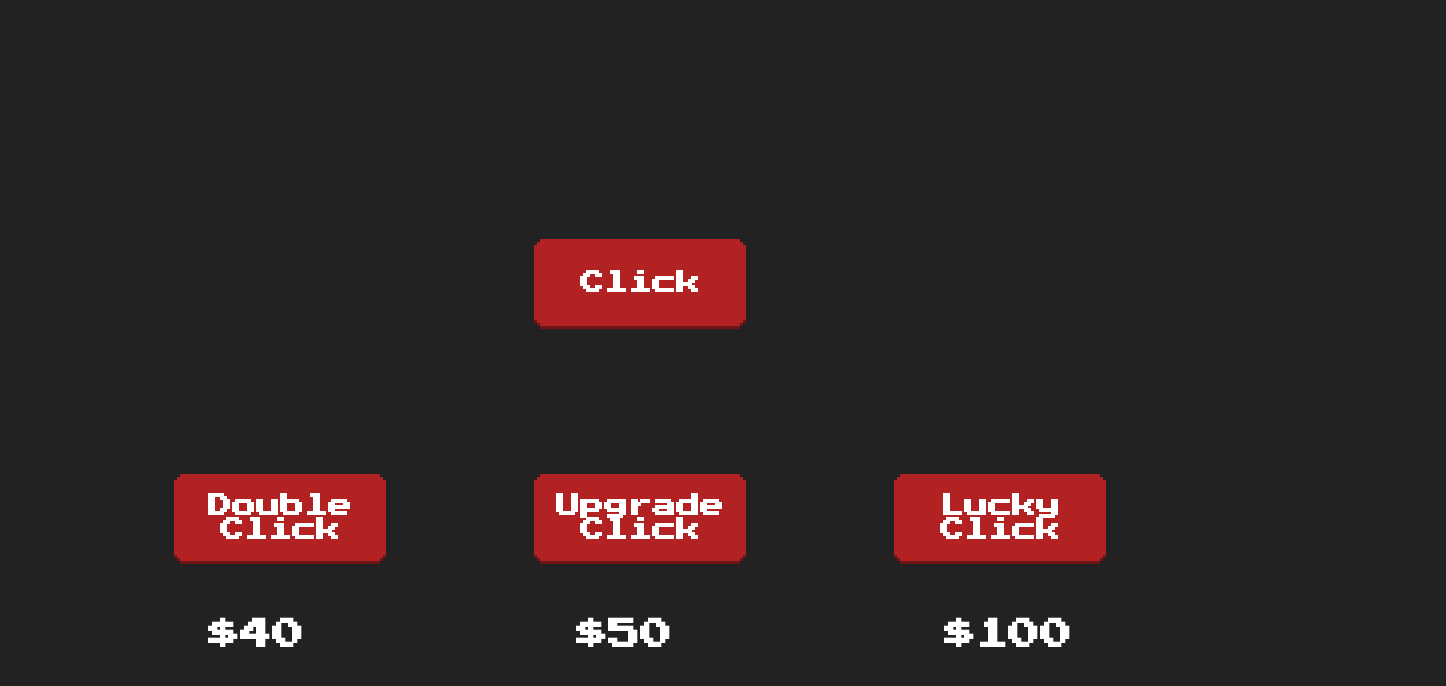
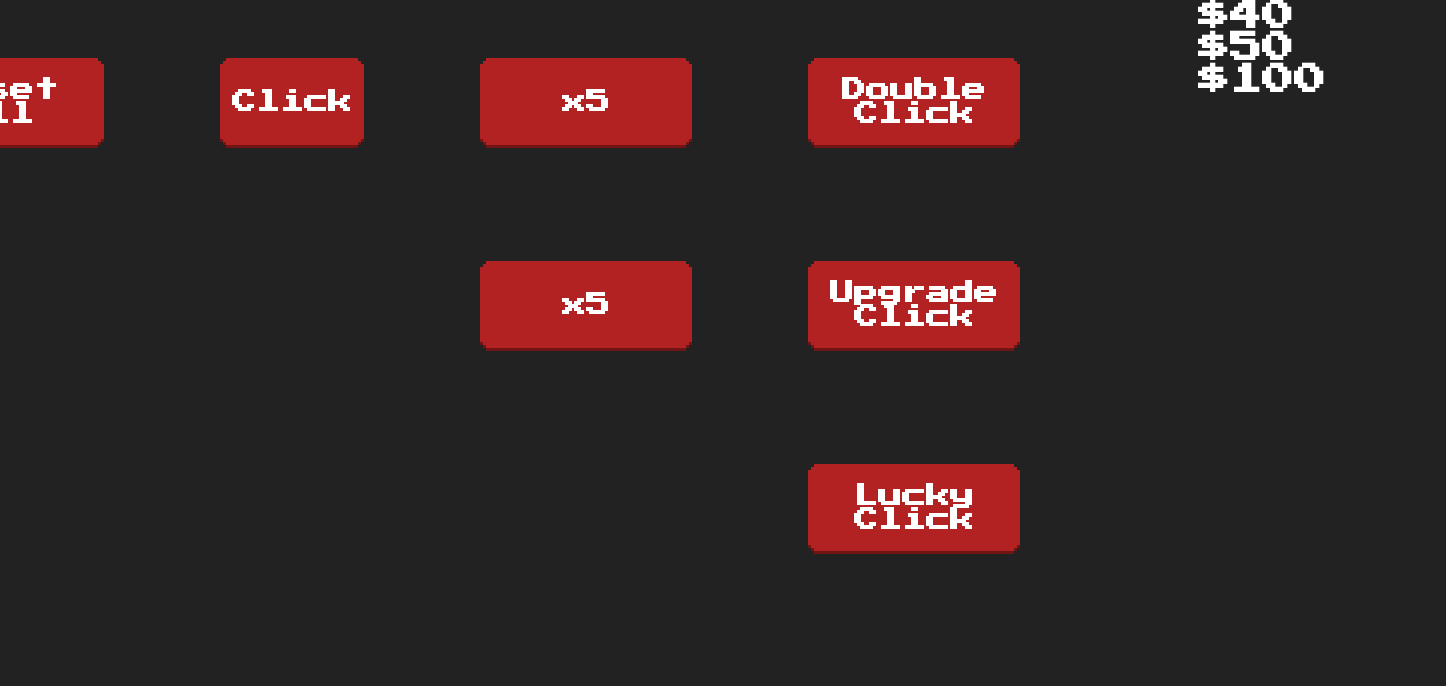
Before and after one commit to AwesomeWhiteWolf/clicker, a plain HTML site: page index.html in a window 1280 px wide. Shown: the whole page, 1446 px wide, since content can reach past the window. Drawn offline with Linux system fonts and the light colour scheme.

Commit message:
Update index.html

```diff
--- a/index.html
+++ b/index.html
@@ -8,7 +8,11 @@
 	<link rel="stylesheet" href="CLICKER.css">
 </head>
 <body>
-	<main>
+	<header>
+		<div id="luckyText"></div>
+		<button class="btn" id="reset">Reset All</button>
+	</header>
+
 	<div id="display"></div>
 
 	<div id="prof"></div>
@@ -17,18 +21,20 @@
 
 	<div id="counter"></div>
 
+	<div id="x">
+		<button class="mini btn" id="miniU">x5</button>
+		<button class="mini btn" id="miniL">x5</button>
+	</div>
 	<div id="upgade">
 		<button class="btn" id="double">Double Click</button>
 		<button class="btn" id="upgrade">Upgrade Click</button>
 		<button class="btn" id="lucky">Lucky Click</button>
 	</div>
 	<div id="costBlock">
-			<h2 class="cost">$40</h2>
-			<h2 class="cost">$50</h2>
-			<h2 class="cost">$100</h2>
+		<h2 class="cost d">$40</h2>
+		<h2 class="cost u">$50</h2>
+		<h2 class="cost l">$100</h2>
 	</div>
-	</main>
-
 	<script type="text/javascript" src="CLICKER.js"></script>
 </body>
 </html>
```
Lines whose indentation alone changed are shown as unchanged.
